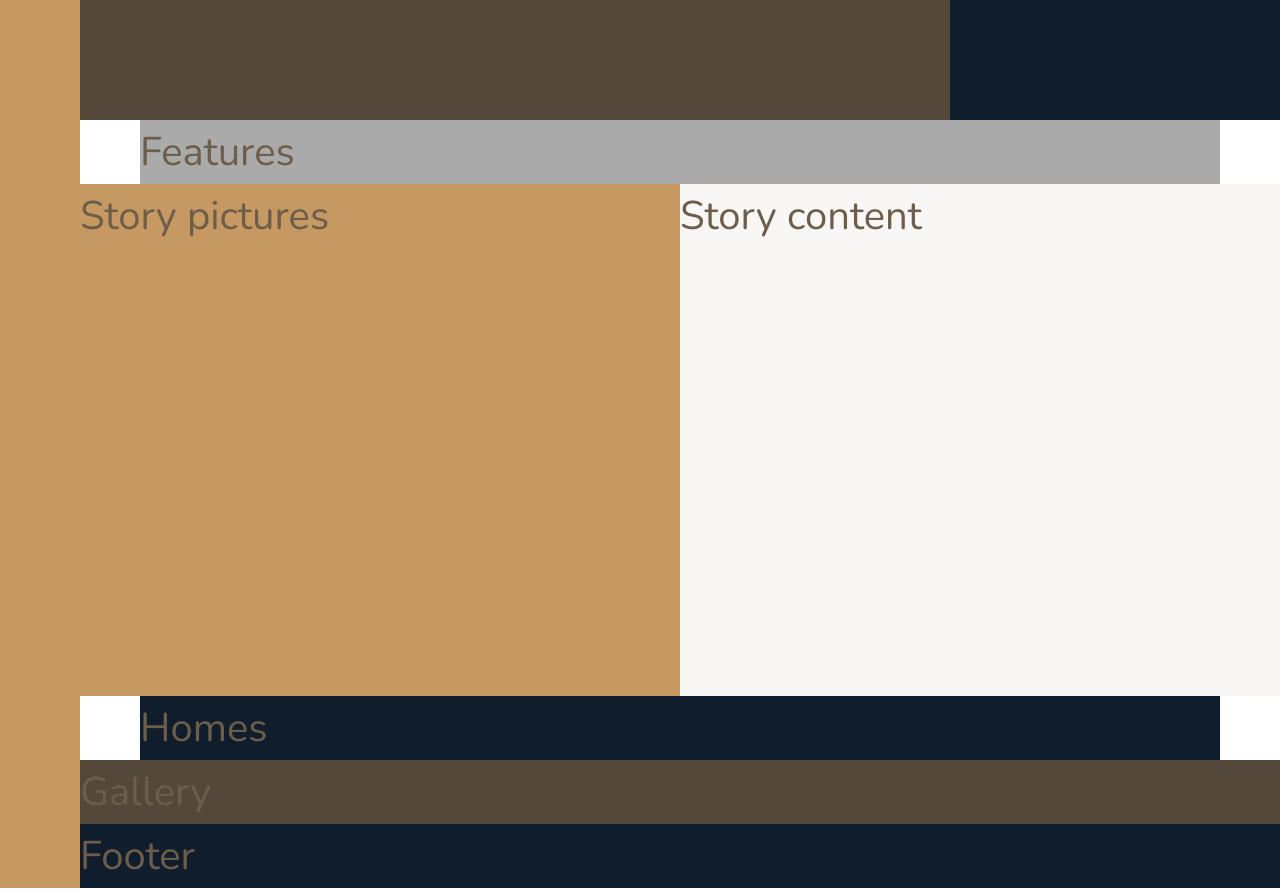
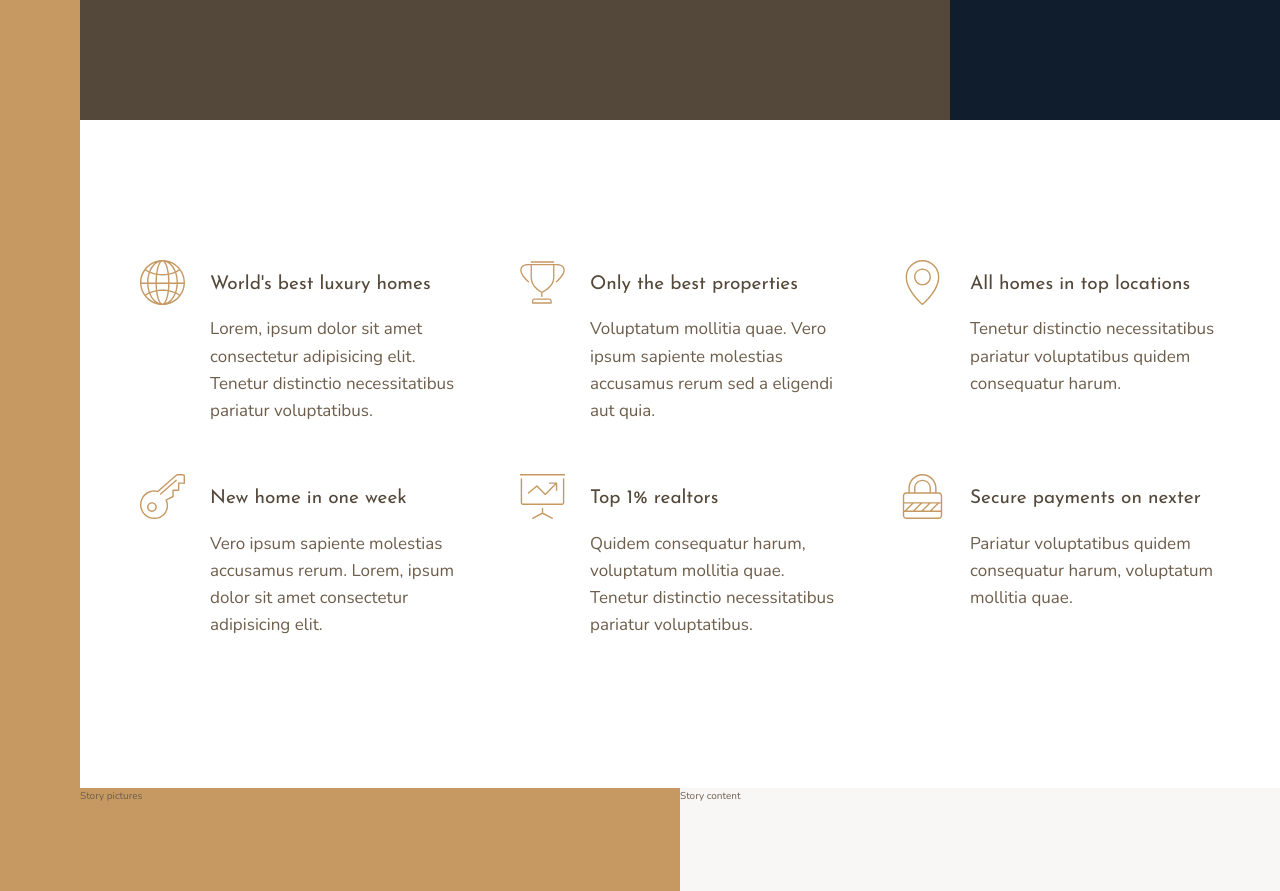
Before and after one commit to marcelabpetroli/nexter, a website: page index.html in a window 1280 px wide. Shown: the part 520-1411 px from the top of the page. Drawn offline with nearby package versions, Linux system fonts and the light colour scheme.

Commit message:
style: features section

```diff
--- a/index.html
+++ b/index.html
@@ -18,7 +18,61 @@
 
     <div class="realtors">Top 3 realtors</div>
 
-    <section class="features">Features</section>
+    <section class="features">
+      <div class="feature">
+        <svg class="feature__icon">
+          <use xlink:href="img/sprite.svg#icon-global"></use>
+        </svg>
+        <h4 class="heading-4 heading-4--dark">World's best luxury homes</h4>
+        <p class="feature__text">
+          Lorem, ipsum dolor sit amet consectetur adipisicing elit. Tenetur distinctio necessitatibus pariatur voluptatibus.
+        </p>
+      </div>
+
+      <div class="feature">
+        <svg class="feature__icon">
+          <use xlink:href="img/sprite.svg#icon-trophy"></use>
+        </svg>
+        <h4 class="heading-4 heading-4--dark">Only the best properties</h4>
+        <p class="feature__text">Voluptatum mollitia quae. Vero ipsum sapiente molestias accusamus rerum sed a eligendi aut quia.</p>
+      </div>
+
+      <div class="feature">
+        <svg class="feature__icon">
+          <use xlink:href="img/sprite.svg#icon-map-pin"></use>
+        </svg>
+        <h4 class="heading-4 heading-4--dark">All homes in top locations</h4>
+        <p class="feature__text">Tenetur distinctio necessitatibus pariatur voluptatibus quidem consequatur harum.</p>
+      </div>
+
+      <div class="feature">
+        <svg class="feature__icon">
+          <use xlink:href="img/sprite.svg#icon-key"></use>
+        </svg>
+        <h4 class="heading-4 heading-4--dark">New home in one week</h4>
+        <p class="feature__text">
+          Vero ipsum sapiente molestias accusamus rerum. Lorem, ipsum dolor sit amet consectetur adipisicing elit.
+        </p>
+      </div>
+
+      <div class="feature">
+        <svg class="feature__icon">
+          <use xlink:href="img/sprite.svg#icon-presentation"></use>
+        </svg>
+        <h4 class="heading-4 heading-4--dark">Top 1% realtors</h4>
+        <p class="feature__text">
+          Quidem consequatur harum, voluptatum mollitia quae. Tenetur distinctio necessitatibus pariatur voluptatibus.
+        </p>
+      </div>
+
+      <div class="feature">
+        <svg class="feature__icon">
+          <use xlink:href="img/sprite.svg#icon-lock"></use>
+        </svg>
+        <h4 class="heading-4 heading-4--dark">Secure payments on nexter</h4>
+        <p class="feature__text">Pariatur voluptatibus quidem consequatur harum, voluptatum mollitia quae.</p>
+      </div>
+    </section>
 
     <div class="story__pictures">Story pictures</div>
 
--- a/sass/_base.scss
+++ b/sass/_base.scss
@@ -44,8 +44,4 @@ body {
     )
     [center-end] minmax(6rem, 1fr)
     [full-end];
-
-  & > * {
-    font-size: 40px;
-  }
 }
--- a/sass/_features.scss
+++ b/sass/_features.scss
@@ -1,4 +1,30 @@
 .features {
-  background-color: $color-grey-light-2;
+  margin: 15rem 0;
   grid-column: center-start / center-end;
+
+  display: grid;
+  // adapts to the screen size
+  grid-template-columns: repeat(auto-fit, minmax(25rem, 1fr));
+  grid-gap: 6rem;
+  // feature box to start, instead of stretch (default)
+  align-items: start;
 }
+
+.feature {
+  display: grid;
+  grid-template-columns: min-content 1fr;
+  grid-row-gap: 1.5rem;
+  grid-column-gap: 2.5rem;
+
+  &__icon {
+    fill: $color-primary;
+    height: 4.5rem;
+    width: 4.5rem;
+    grid-row: 1 / span 2;
+    transform: translateY(-1rem);
+  }
+
+  &__text {
+    font-size: 1.7rem;
+  }
+}
--- a/sass/_typography.scss
+++ b/sass/_typography.scss
@@ -0,0 +1,29 @@
+%heading {
+  font-family: $font-display;
+  font-weight: 400;
+}
+
+.heading-1 {
+  @extend %heading;
+}
+
+.heading-2 {
+  @extend %heading;
+}
+
+.heading-3 {
+  @extend %heading;
+}
+
+.heading-4 {
+  @extend %heading;
+  font-size: 1.9rem;
+
+  &--light {
+    color: $color-grey-light-1;
+  }
+
+  &--dark {
+    color: $color-grey-dark-1;
+  }
+}
```
Also changed, not shown: css/style.comp.css (added), css/style.css, css/style.prefix.css (added).
